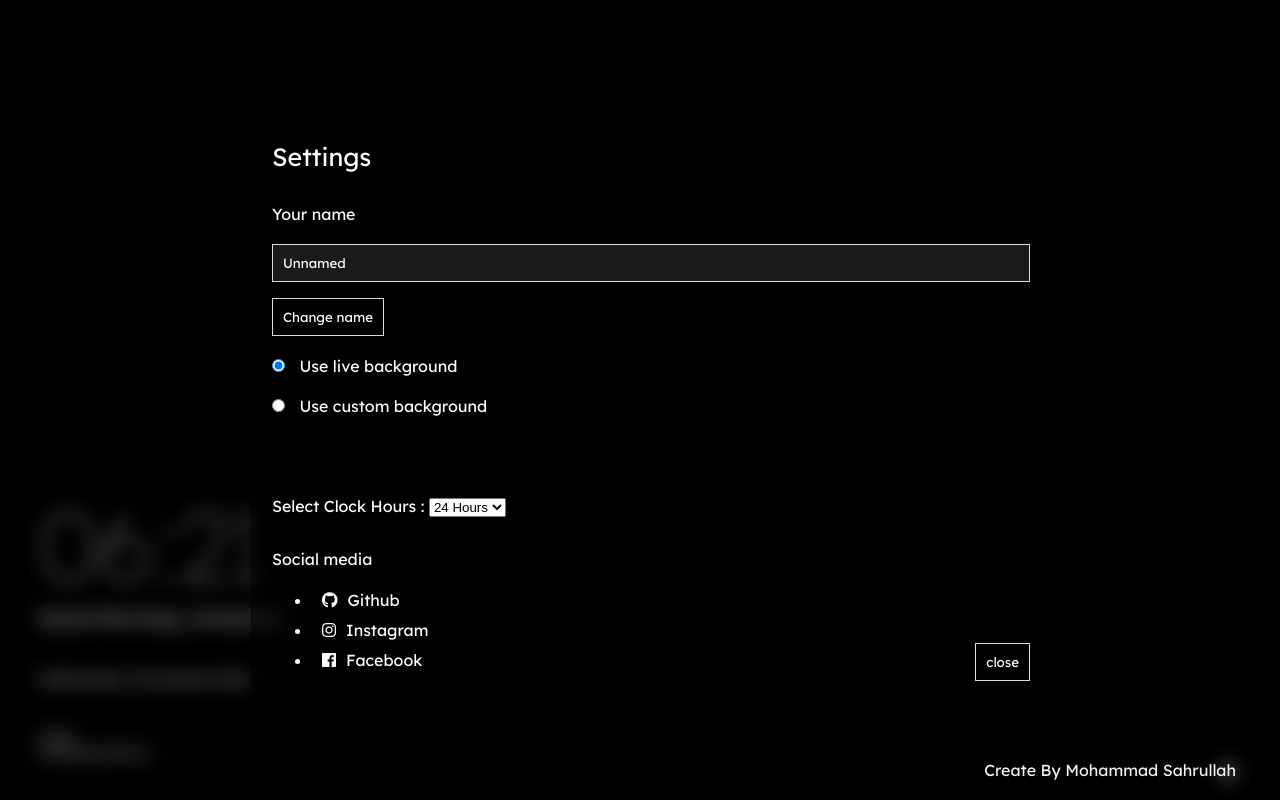
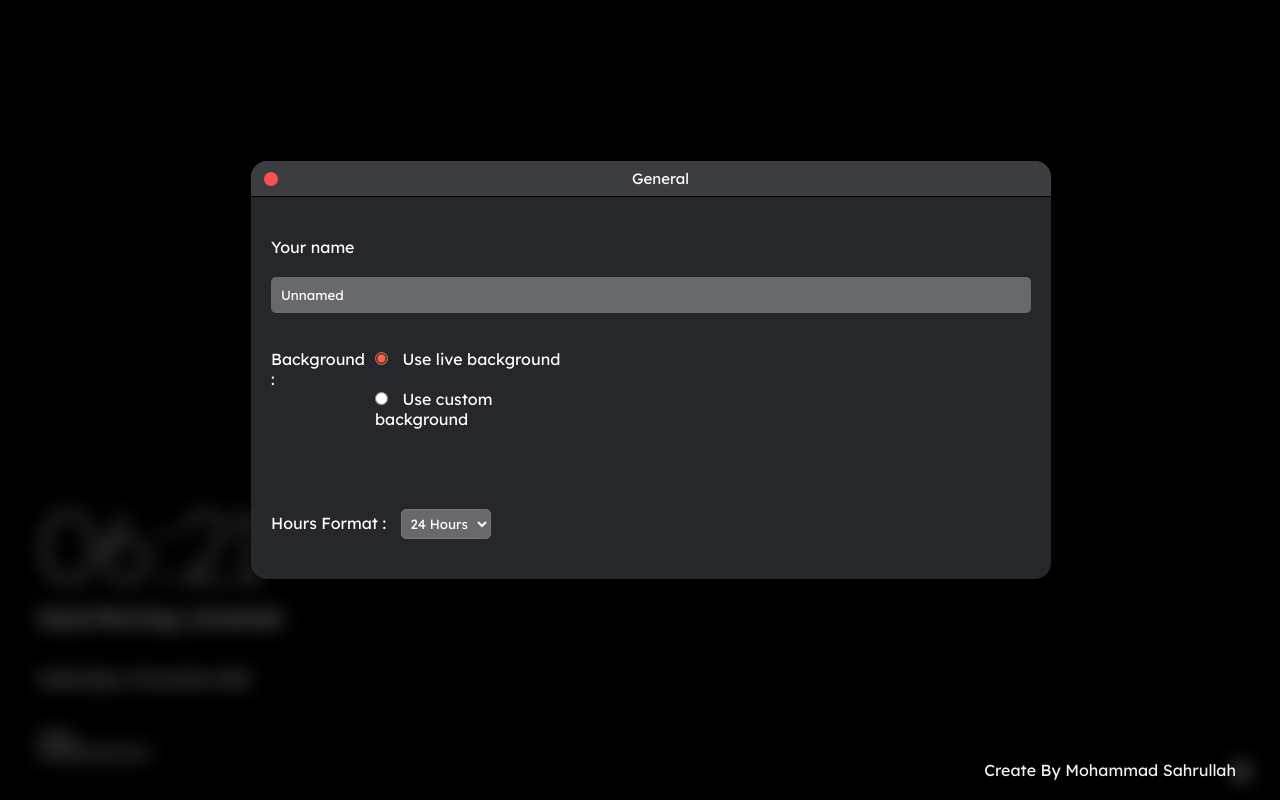
Before and after one commit to sahrullahh/strangky-tab, a website built with webpack: page src/index.html in a window 1280 px wide. Both pictures are taken after a click on the button 1228 px from the left and 771 px from the top of the page. Shown: the top 800 px of the page. Built offline with nearby package versions, Linux system fonts and the light colour scheme; no server answers; files whose address does not match are found by name.

Commit message:
change: improvement ui setting

```diff
--- a/src/index.html
+++ b/src/index.html
@@ -25,7 +25,8 @@
       <div class="modal-overlay">
         <div class="modal">
           <div class="modal-head">
-            <h2>Settings</h2>
+            <button class="closebtn"></button>
+            <h2>General</h2>
           </div>
           <div class="modal-body">
             <p>Your name</p>
@@ -37,10 +38,13 @@
               autocomplete="off"
               id="name"
             />
-            <button class="changename" onclick="changeName()">
-              Change name
-            </button>
+
             <br /><br />
+            <div class="background-settings">
+              <div class="text">
+                <p>Background :</p>
+              </div>
+              <div>
                 <input
                   type="radio"
                   id="live-background"
@@ -59,41 +63,20 @@
                 <label for="custom-background"> Use custom background </label>
                 <br /><br />
                 <button class="changebackground" id="upload_button">
-              <span style="margin-right: 5px"><i class="fas fa-image"></i></span
+                  <span style="margin-right: 5px"
+                    ><i class="fas fa-image"></i></span
                   >Change background</button
                 ><br />
+              </div>
+            </div>
+
             <br /><br />
-            Select Clock Hours :
+            Hours Format :
             <select name="" id="myclock">
               <option id="12hours" value="12">12 Hours</option>
               <option id="24hours" value="24">24 Hours</option>
             </select>
             <br />
-            <p class="sm">Social media</p>
-            <ul>
-              <li>
-                <a href="https://github.com/sahrullahh"
-                  ><span style="margin-right: 10px"
-                    ><i class="fab fa-github"></i></span
-                  >Github</a
-                >
-              </li>
-              <li>
-                <a href="https://www.instagram.com/shrullhhh04"
-                  ><span style="margin-right: 10px"
-                    ><i class="fab fa-instagram"></i></span
-                  >Instagram</a
-                >
-              </li>
-              <li>
-                <a href=""
-                  ><span style="margin-right: 10px"
-                    ><i class="fab fa-facebook"></i></span
-                  >Facebook</a
-                >
-              </li>
-            </ul>
-            <button class="closebtn">close</button>
           </div>
         </div>
         <p class="copyright">Create By Mohammad Sahrullah</p>
--- a/src/js/services/greet.js
+++ b/src/js/services/greet.js
@@ -5,7 +5,6 @@ class Greet {
   letters = document.querySelector(".letters");
   prayTime = document.querySelector(".info-sholat");
 
-  nameBtn = document.querySelector(".changename");
   nameIpt = document.getElementById("name");
 
   constructor() {
@@ -26,11 +25,6 @@ class Greet {
       user_name(this.nameIpt.value);
       this._greet();
     });
-
-    this.nameBtn.addEventListener("click", () => {
-      user_name(this.nameIpt.value);
-      this._greet();
-    });
   }
 }
 
--- a/src/scss/main.scss
+++ b/src/scss/main.scss
@@ -2,6 +2,7 @@
   margin: 0 auto;
   padding: 0 auto;
   user-select: none;
+  accent-color: tomato;
 }
 
 header {
@@ -53,11 +54,11 @@ header {
     color: #fff;
     max-width: 800px;
     width: 100%;
-    padding: 20px;
+
     box-sizing: border-box;
     font-family: "Lexend", sans-serif, "Segoe UI";
     position: absolute;
-    top: 50%;
+    top: 45%;
     left: 50%;
     -ms-transform: translateX(-50%) translateY(-50%);
     -webkit-transform: translate(-50%, -50%);
@@ -68,23 +69,62 @@ header {
     box-shadow: 0 4px 30px rgba(0, 0, 0, 0.1);
     backdrop-filter: blur(10.3px);
     -webkit-backdrop-filter: blur(10.3px);
-    border: 1px solid rgba(0, 0, 0, 0.3);
-    background: rgba(0, 0, 0, 0.4);
+
+    background: rgba(48, 49, 53, 0.8);
     .modal-head {
+      position: relative;
+      background-color: rgba(60, 61, 65, 1);
+      border-bottom: 1px solid #000;
+      border-top-left-radius: 16px;
+      padding: 8px;
+
+      border-top-right-radius: 16px;
       h2 {
-        font-size: 25px;
+        text-align: center;
+        font-size: 15px;
         font-weight: normal;
       }
+      .closebtn {
+        background: #fa514f;
+        float: left;
+        padding: 7px;
+        margin-left: 5px;
+        margin-top: 3px;
+        border-radius: 50%;
+        border: none;
+        cursor: pointer;
+        color: #fff;
+      }
     }
+
     .modal-body {
-      margin-top: 2rem;
+      padding-top: 40px;
+      padding-left: 20px;
+      padding-right: 20px;
+      padding-bottom: 40px;
+      .background-settings {
+        margin-top: 1rem;
+        margin-left: 0px;
+        max-width: 300px;
+        width: 100%;
+        box-sizing: border-box;
+        display: flex;
+        gap: 10px;
+        .text {
+          text-align: left;
+        }
+        label {
+          cursor: pointer;
+        }
+      }
       input {
         font-family: "Lexend", sans-serif, "Segoe UI";
         width: 100%;
-        background: #1a1a1a;
-        border: 1px solid #dcdcdc;
+        background: #67696d;
+        border: none;
         color: #fff;
         padding: 10px;
+        border-radius: 5px;
         box-sizing: border-box;
       }
       .radio {
@@ -102,29 +142,26 @@ header {
           color: #000000;
         }
       }
-      .changename {
-        background: #000;
-        border: 1px solid #dcdcdc;
+      .changefocus {
+        background: #67696d;
+        border: none;
         color: #fff;
-        margin-top: 1rem;
-      }
-      .changefocus {
-        background: #000;
-        border: 1px solid #dcdcdc;
-        color: #fff;
+        border-radius: 5px;
         margin-top: 1rem;
       }
       .changebackground {
-        background: #000;
-        border: 1px solid #dcdcdc;
+        background: #67696d;
+        border: none;
         color: #fff;
+        border-radius: 5px;
       }
-      .closebtn {
-        float: right;
-        margin-top: -2rem;
-        background: #000;
-        border: 1px solid #dcdcdc;
+      select {
+        margin-left: 10px;
+        padding: 5px;
         color: #fff;
+        font-family: "Lexend", sans-serif, "Segoe UI";
+        border-radius: 5px;
+        background: #67696d;
       }
     }
   }
@@ -165,7 +202,7 @@ body {
       color: #fff;
       bottom: 2.4%;
       position: absolute;
-      right: 3%;
+      right: 2%;
       cursor: pointer;
       font-size: 15px;
     }
```
Also changed, not shown: dist/index.html, dist/main.css, dist/main.js. Lines whose indentation alone changed are shown as unchanged.
